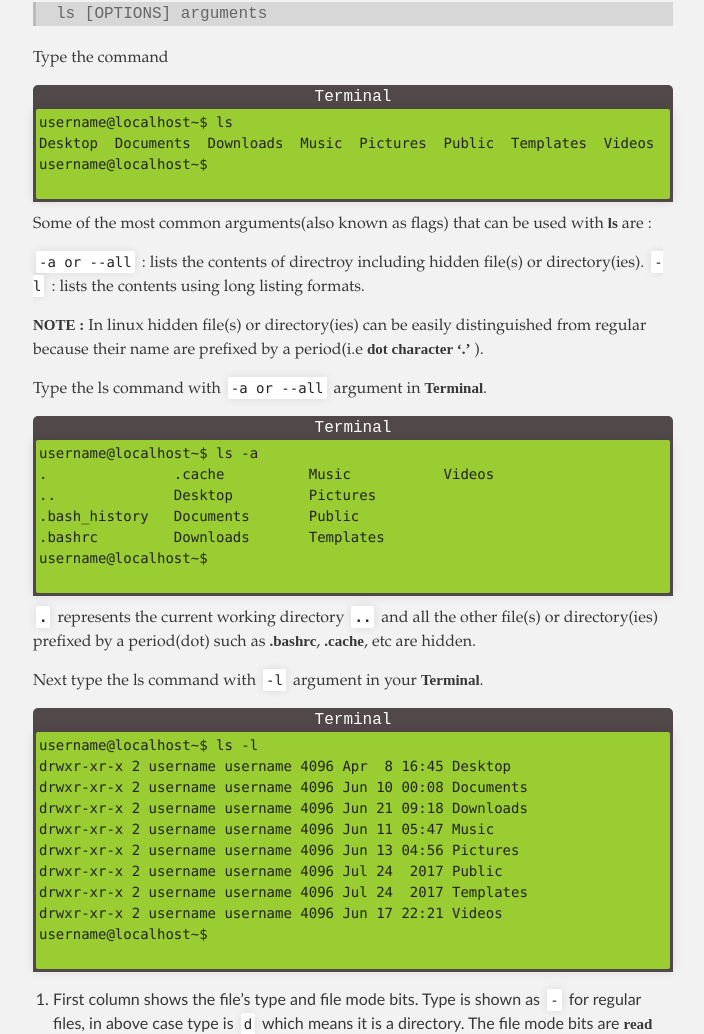
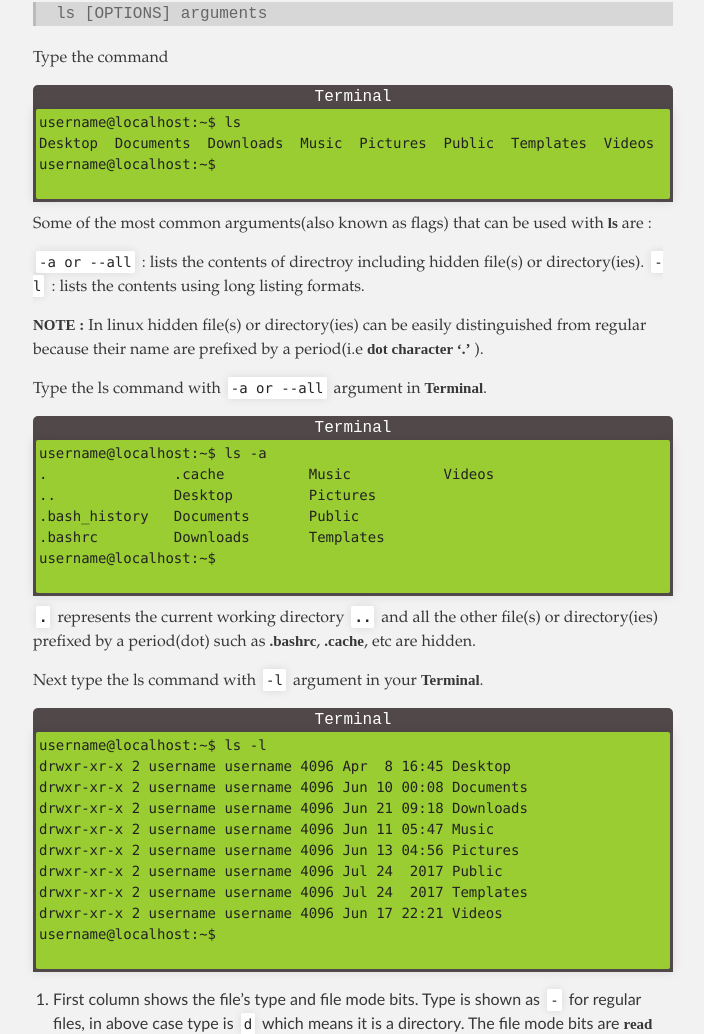
Before and after one commit to rajeev29five/rajeev29five.github.io, a Jekyll site: the page built from index.md, in a window 1280 px wide and 1400 px high, scrolled down 1432 px. Shown: the part 146-1180 px from the top of the window, without its empty margins (287-991 px from the left). Built offline with Jekyll 4.4.1, drawn with Linux system fonts in a browser that asks for light colours; the repository's description, which GitHub fills in, is left out; some of the changed text lies outside the part shown.

Commit message:
improvements

````diff
--- a/index.md
+++ b/index.md
@@ -22,7 +22,7 @@ This is what a prompt looks like on linux system.
 
 <p class="terminal">Terminal</p>
 ```
-username@localhost~$
+username@localhost:~$
 
 
 ```
@@ -52,9 +52,9 @@ Type the command
 
 <p class="terminal">Terminal</p>
 ```
-username@localhost~$ ls
+username@localhost:~$ ls
 Desktop  Documents  Downloads  Music  Pictures  Public  Templates  Videos
-username@localhost~$
+username@localhost:~$
 
 ```
 
@@ -69,12 +69,12 @@ Type the ls command with `-a or --all` argument in **Terminal**.
 
 <p class="terminal">Terminal</p>
 ```
-username@localhost~$ ls -a
+username@localhost:~$ ls -a
 .               .cache          Music           Videos
 ..              Desktop         Pictures
 .bash_history   Documents       Public
 .bashrc         Downloads       Templates
-username@localhost~$
+username@localhost:~$
 
 ```
 
@@ -83,7 +83,7 @@ username@localhost~$
 Next type the ls command with `-l` argument in your **Terminal**.
 <p class="terminal">Terminal</p>
 ```
-username@localhost~$ ls -l
+username@localhost:~$ ls -l
 drwxr-xr-x 2 username username 4096 Apr  8 16:45 Desktop
 drwxr-xr-x 2 username username 4096 Jun 10 00:08 Documents
 drwxr-xr-x 2 username username 4096 Jun 21 09:18 Downloads
@@ -92,7 +92,7 @@ drwxr-xr-x 2 username username 4096 Jun 13 04:56 Pictures
 drwxr-xr-x 2 username username 4096 Jul 24  2017 Public
 drwxr-xr-x 2 username username 4096 Jul 24  2017 Templates
 drwxr-xr-x 2 username username 4096 Jun 17 22:21 Videos
-username@localhost~$
+username@localhost:~$
 
 ```
 <p></p>
@@ -125,8 +125,8 @@ Type in the following command in your **Terminal**. Use whatever name you want f
 
 <p class="terminal">Terminal</p>
 ```
-username@localhost~$ mkdir basiccommands
-username@localhost~$
+username@localhost:~$ mkdir basiccommands
+username@localhost:~$
 
 
 
@@ -155,9 +159,9 @@ username@localhost~$
 
 <p class="terminal">Terminal</p>
 ```
-username@localhost~$ pwd
+username@localhost:~$ pwd
 /home/username
-username@localhost~$
+username@localhost:~$
 
 
 ```
@@ -175,8 +179,8 @@ Type the following command in your teminal and the press ENTER.
 
 <p class="terminal">Terminal</p>
 ```
-username@localhost~$ touch newfile.txt
-username@localhost~$
+username@localhost:~$ touch newfile.txt
+username@localhost:~$
 
 
 
@@ -192,7 +196,7 @@ Well something did happen a file named **newfile.txt** has been created in the c
 
 <p class="terminal">Terminal</p>
 ```
-username@localhost~$
+username@localhost:~$
 
 
 
@@ -206,7 +210,7 @@ Prints the first 10 lines of each file to standard output. In case more than one
 
 <p class="terminal">Terminal</p>
 ```
-username@localhost~$ head newfile.txt
+username@localhost:~$ head newfile.txt
 I'm first line.
 I'm second line.
 I'm third line.
@@ -214,7 +218,7 @@ I'm third line.
 .
 .
 I'm last line.
-username@localhost~$
+username@localhost:~$
 ```
 
 
@@ -226,7 +230,7 @@ username@localhost~$
 
 <p class="terminal">Terminal</p>
 ```
-username@localhost~$ tail newfile.txt
+username@localhost:~$ tail newfile.txt
 
 
 
````
Also changed, not shown: other parts of index.md (+6 -2 lines).
